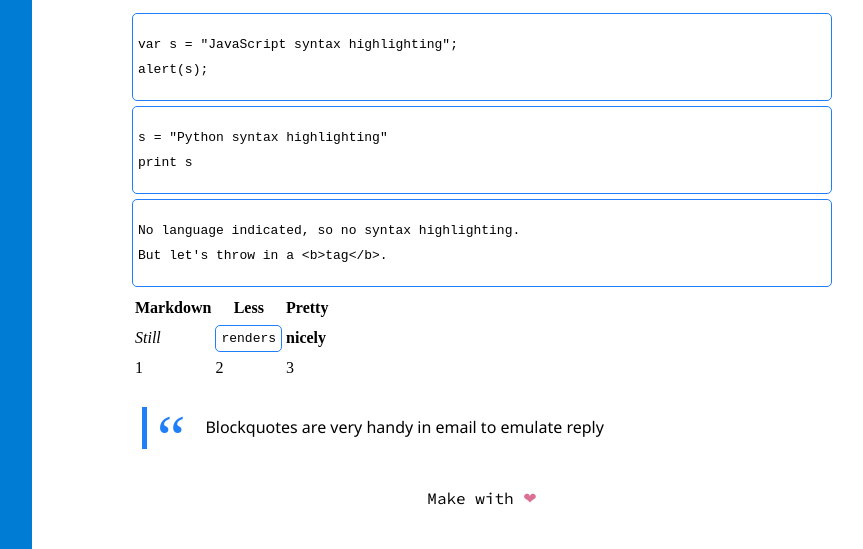
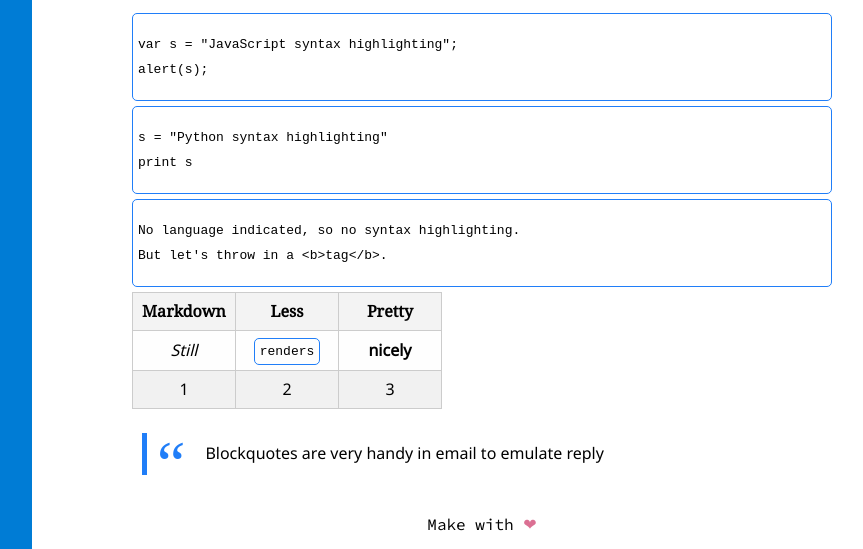
Before and after one commit to thanhnguyenq/thanhnguyenq.github.io, a Jekyll site: the page built from index.md, in a window 1280 px wide and 1400 px high, scrolled down 117 px. Shown: the part 851-1400 px from the top of the window, without its empty margins (268-1131 px from the left). Built offline with Jekyll 4.4.1, drawn with Linux system fonts in a browser that asks for light colours.

Commit message:
Update style

```diff
--- a/_sass/_base.scss
+++ b/_sass/_base.scss
@@ -53,10 +53,10 @@ html, body, .wrapper, .sidebar, .container {
   padding-left: 400px;
   max-width: 700px;
   line-height: 25px;
-  h1, h2, h3, h4, h5, h6 {
+  h1, h2, h3, h4, h5, h6, th {
     font-family: $title-font-family;
   }
-  p, ul li, ol li {
+  p, ul li, ol li, td {
     font-family: $content-font-family;
   }
 }
--- a/_sass/_highlight.scss
+++ b/_sass/_highlight.scss
@@ -22,3 +22,39 @@ blockquote {
     display: inline;
   }
 }
+table {
+  border-collapse: collapse;
+  th, td {
+    border: 1px solid #ccc;
+    min-width: 100px;
+    line-height: 35px;
+    transition: all 0.3s;
+  }
+  th {
+    background: #F3F3F3;
+    font-weight: bold;
+  }
+  td {
+    background: #FAFAFA;
+    text-align: center;
+  }
+  tr:nth-child(even) td {
+    background: #F1F1F1;
+  }
+  tr:nth-child(odd) td {
+    background: #FEFEFE;
+  }
+  tr {
+    td {
+      &:hover {
+        background: #666;
+        color: #FFF;
+      }
+      &:hover {
+        .highlighter-rouge {
+          border: 1px solid white;
+        }
+      }
+    }
+  }
+}
```
